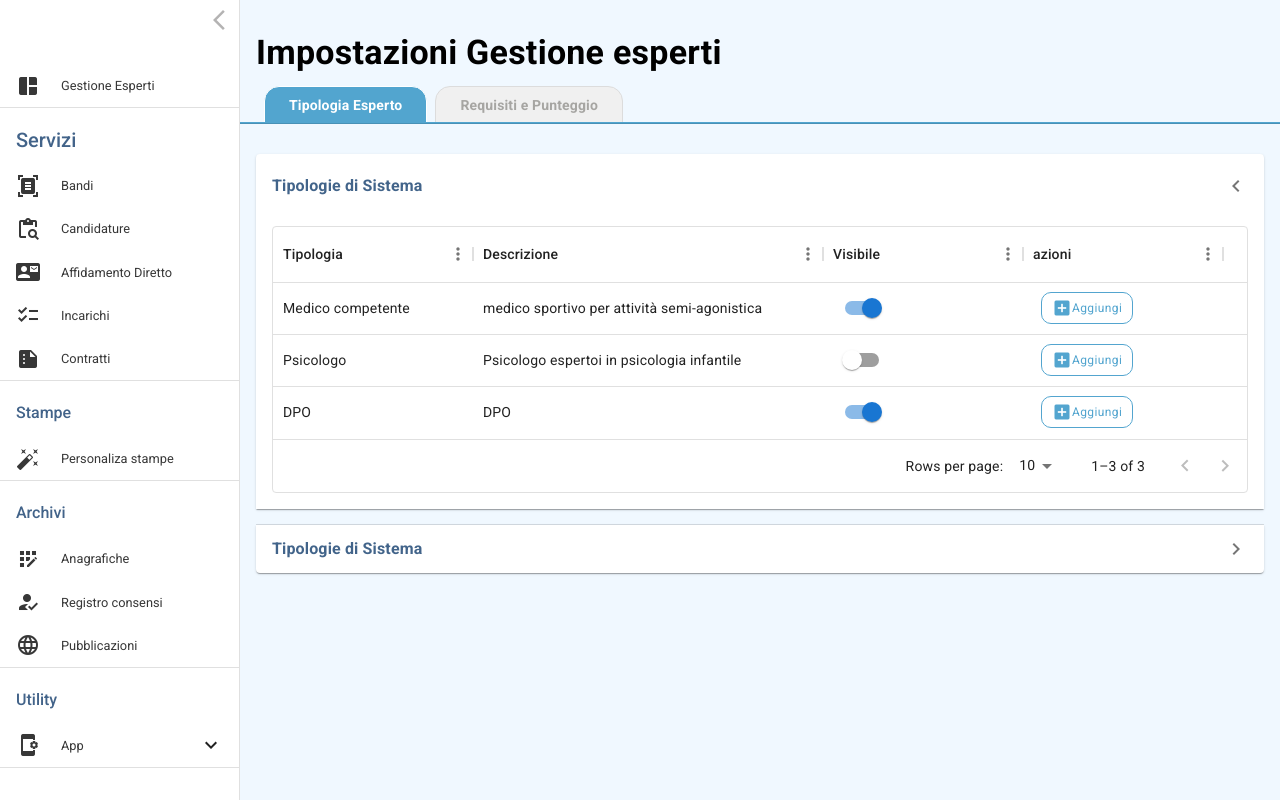
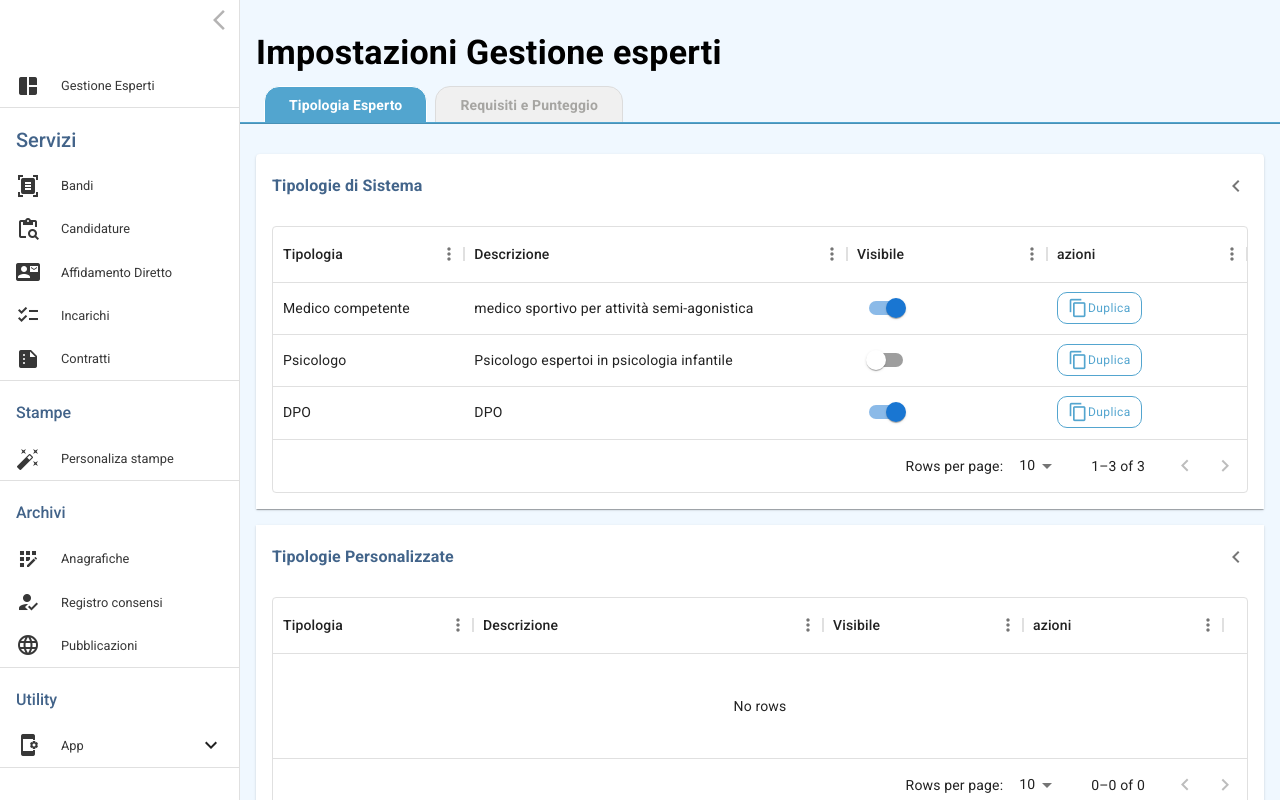
Before and after one commit to PietroSavini/Gestione-Esperti, a React (Vite) app: page /impostazioni in a window 1280 px wide. Built offline with nearby package versions, Linux system fonts and the light colour scheme.

Commit message:
add redux state for settings/tables

```diff
--- a/package.json
+++ b/package.json
@@ -24,11 +24,13 @@
     "react-hook-form": "^7.48.2",
     "react-redux": "^8.1.3",
     "react-router-dom": "^6.17.0",
-    "sass": "^1.69.3"
+    "sass": "^1.69.3",
+    "uuid": "^9.0.1"
   },
   "devDependencies": {
     "@types/react": "^18.2.15",
     "@types/react-dom": "^18.2.7",
+    "@types/uuid": "^9.0.7",
     "@typescript-eslint/eslint-plugin": "^6.0.0",
     "@typescript-eslint/parser": "^6.0.0",
     "@vitejs/plugin-react": "^4.0.3",
--- /dev/null
+++ b/src/app/store/Slices/TipologieSlice.ts
@@ -0,0 +1,31 @@
+// slices/tipologieSlice.ts
+import { createSlice, PayloadAction } from '@reduxjs/toolkit';
+import { RootState } from '../store';
+import { Row } from '../../../pages/SettingsPage/Tabs/TipologiaEspertoTab/Tables/Table_tipologieDiSistema';
+
+interface TipologieState {
+  tipologieDiSistema: Row[];
+  tipologiePersonalizzate: Row[];
+}
+
+const initialState: TipologieState = {
+  tipologieDiSistema: [],
+  tipologiePersonalizzate: [],
+};
+
+const tipologieSlice = createSlice({
+  name: 'tipologie',
+  initialState,
+  reducers: {
+    setTipologieData: (state, action: PayloadAction<TipologieState>) => {
+      return { ...state, ...action.payload };
+    },
+    addTipologiaPersonalizzata: (state, action: PayloadAction<Row>) => {
+      state.tipologiePersonalizzate.push(action.payload);
+    },
+  },
+});
+
+export const { setTipologieData, addTipologiaPersonalizzata } = tipologieSlice.actions;
+export const selectTipologie = (state: RootState) => state.tipologie;
+export default tipologieSlice.reducer;
--- a/src/app/store/store.ts
+++ b/src/app/store/store.ts
@@ -2,11 +2,13 @@ import {configureStore} from '@reduxjs/toolkit'
 //import { apiSlice } from '../api/apiSlice'
 import authSlice from './Slices/authSlice'
 import loaderSlice from './Slices/loaderSlice'
+import TipologieSlice from './Slices/TipologieSlice'
 
 export const store = configureStore({
     reducer:{
         loader: loaderSlice,
-        auth: authSlice
+        auth: authSlice,
+        tipologie: TipologieSlice,
     },
 
 })
--- a/src/components/App_Components/TableFilter/TableFilter.tsx
+++ b/src/components/App_Components/TableFilter/TableFilter.tsx
@@ -1,6 +1,6 @@
 import './TabelFilter.scss'
 import {  Grid, Paper, TextField,Button,FormControl, InputLabel, Select, MenuItem} from '@mui/material';
-import { DataTable } from '../../../pages/SettingsPage/Tabs/TipologiaEspertoTab/DataTable'
+import { DataTable } from '../../../pages/SettingsPage/Tabs/TipologiaEspertoTab/Tables/Table_tipologieDiSistema'
 import { useState } from 'react';
 
 interface UserData {
--- a/src/components/partials/Buttons/ActionButton.tsx
+++ b/src/components/partials/Buttons/ActionButton.tsx
@@ -6,22 +6,26 @@ type Props ={
     text?:string;
     icon?:string;
     direction?:any
+    onClick? : React.MouseEventHandler<HTMLDivElement>
 }
 
+
+
 export const ActionButton = (props:Props) => {
-    const {to,text,icon,direction} = props
+    const {to,text,icon,direction,onClick} = props
+
   return (
     <>
       <Box maxWidth={'400px'}  >
         {to ? (
           <Link to={to}>
-            <Box flexDirection={direction ? direction : 'row'} className='button' display={'flex'} alignItems={'center'} justifyContent={'center'}>
+            <Box flexDirection={direction ? direction : 'row'} className='ms_button' display={'flex'} alignItems={'center'} justifyContent={'center'}>
                   <Typography className='button-text' variant='caption' >{text}</Typography>
                   <Icon fontSize='small' className='button-icon'>{icon}</Icon>
             </Box>
           </Link>
         ) : (
-          <Box flexDirection={direction ? direction : 'row'} className='button' display={'flex'} alignItems={'center'} justifyContent={'center'}>
+          <Box onClick={onClick} flexDirection={direction ? direction : 'row'} className='ms_button' display={'flex'} alignItems={'center'} justifyContent={'center'}>
             <Typography className='button-text' variant='caption' >{text}</Typography>
             <Icon fontSize='small' className='button-icon'>{icon}</Icon>
           </Box>
--- a/src/index.scss
+++ b/src/index.scss
@@ -76,10 +76,9 @@ body {
 
 
 
-.button{
+.ms_button{
   border: 1px solid #53a5cfff;
   border-radius: 10px;
-  margin-left: .5rem;
   color: #53a5cfff;
   transition: 200ms;
   padding: 5px 10px ;
--- a/src/pages/SettingsPage/SettingsPage.tsx
+++ b/src/pages/SettingsPage/SettingsPage.tsx
@@ -1,4 +1,4 @@
-import React, { useEffect, useState } from 'react'
+import { useEffect, useState } from 'react'
 import { Box, Divider, Stack, Typography } from '@mui/material'
 import './settings.scss'
 import { Link, Outlet} from 'react-router-dom'
@@ -23,10 +23,13 @@ export const SettingsPage = () => {
 
 
     }, [])
+
     const [activeTab, setActiveTab] = useState('Tipologia Esperto')
+
     const handleTabClick = ( string : string) => {
       setActiveTab(string)
     }
+
     const tabs = [
       {
         key:'Tipologia-esperto',
@@ -40,7 +43,9 @@ export const SettingsPage = () => {
       }
     ]
 
-    const fetchedData = [
+    //simulazione di dati in arrivo alla pagina tipologiaTesperto
+    const TipologiaEspertoData = {
+      tipologieDiSistema:[
         {
           id:0,
           title:'Medico competente',
@@ -59,12 +64,13 @@ export const SettingsPage = () => {
           description:'DPO',
           visible:true,
         },
-    ]
+      ],
+      tipologiePersonalizzate:[]
+    }
 
   return (
     <>
         <Typography variant='h4' fontWeight={600}>Impostazioni Gestione esperti</Typography>
-
         <Box display={'flex'} alignItems={'flex-end'} position={'absolute'} sx={{left:'0' , right:'0',  height:'50px', marginBottom:'1.5rem'}}>
           <Divider absolute sx={{bottom:'0', backgroundColor:'#52A5CF', height:'2px'}}/>
           <Stack flexDirection={'row'} sx={{padding:'0 1.5rem'}} className='tab-lables-container'>
@@ -82,7 +88,7 @@ export const SettingsPage = () => {
 
         <Box sx={{marginTop:'5rem'}}>
               {activeTab === 'Tipologia Esperto' ? (
-                <TipologiaEsperto data={fetchedData} />
+                <TipologiaEsperto {...TipologiaEspertoData} />
               ):(
                 <p>requisiti e boh</p>
               )}
--- /dev/null
+++ b/src/pages/SettingsPage/Tabs/TipologiaEspertoTab/Tables/Table_tipologieDiSistema.tsx
@@ -0,0 +1,118 @@
+import { Box, Grid, Switch } from '@mui/material'
+import { DataGrid } from '@mui/x-data-grid'
+import React, { useEffect, useState } from 'react'
+import './DataTable.scss'
+import { ActionButton } from '../../../../../components/partials/Buttons/ActionButton'
+import {v4 as uuidv4} from 'uuid'
+
+type Props ={
+    fn? :  Function
+    data: Row[]
+    loader:boolean;
+}
+
+export type Row = {
+    id:number;
+    title:string,
+    description:string;
+    visible:boolean;
+}
+
+type RowParam ={
+    id:number;
+    value:boolean
+}
+
+export const Table_tipologieDiSistema = ({data, fn, loader} : Props ) => {
+    const tableData = data
+    const addCustomModelRow = fn
+    //InitialState
+    // utilizzo useMemo per memorizzare le Rows derivanti da Data, questo metodo offre una migliore ottimizzazione
+    const initialRows = React.useMemo(() => {
+        if (tableData) {
+            return tableData.map(item => ({
+                id: item.id,
+				title: item.title,
+                description: item.description,
+                visible: item.visible ,
+                row:item
+			}));
+		}
+		return [];
+	}, [data]);
+
+    const [rows, setRows] = useState<Row[]>(initialRows)
+
+    const handleSwitchChange = (id: number) => {
+        // Creo un nuovo array di righe, modificando solo quella specifica
+        const updatedRows = rows.map(row =>
+          row.id === id ? { ...row, visible: !row.visible } : row
+        );
+
+        // Aggiorna lo stato con il nuovo array
+        setRows(updatedRows);
+    };
+
+    const handleAddClick = (id:number ) => {
+        const rowObj = rows[id]
+        const newId = uuidv4()
+        const newRow = {...rowObj, id:newId}
+        if(addCustomModelRow){
+            addCustomModelRow(newRow)
+        }
+
+    }
+
+    const VisibleSwitch = ({id, value} : RowParam) => {
+        return <Switch onChange={() => handleSwitchChange(id)} checked={value} />;
+    };
+
+    //dichiaro un array di oggetti "columns" per semplificare la creazione degli Headers delle colonne
+    const columns = [
+        {field: 'title', headerName: 'Tipologia', minWidth:30, flex:0.5, sortable:false, filterable:false ,  },
+        {field: 'description', headerName: 'Descrizione', flex:1, minWidth:350 ,sortable:false, filterable:false },
+        {field: 'visible', renderCell: (params:any) => (<VisibleSwitch value={params.value} id={params.id}/>), headerName: 'Visibile', width: 200,sortable:false, filterable:false },
+        {field:'actions',  headerName:'azioni',width: 200, renderCell: (params:any) => (<ActionButton onClick={() => handleAddClick(params.id)} text='Duplica' icon='content_copy' direction='row-reverse'/>), sortable:false, filterable:false }
+    ];
+
+    useEffect(() => {
+        //salvare dati su redux state,
+
+        //aprire loader tabella
+        //inviare salvataggio a DB
+        //chiudere loader tabella
+        // OPPURE invece del loader attivare una variabile "isDisabled" sui switch finchè la risposta di salvataggio non avviene
+
+
+
+
+    }, [rows])
+
+
+  return (
+    <Box className="dataTable" >
+        <Grid container mb={10} ml={15} spacing={2}>
+            <Grid item width={'100%'} padding={'0 !important'}>
+                <DataGrid
+                    loading={loader}
+                    autoHeight
+                    rows={rows}
+                    columns={columns}
+                    initialState={{
+                        pagination: {
+                            paginationModel: { page: 0, pageSize: 10 },
+                        },
+                    }}
+
+                    pageSizeOptions={[5, 10]}
+                    sx={{
+                        padding:'0',
+                        fontSize: 14,
+
+                    }}
+                />
+            </Grid>
+        </Grid>
+    </Box>
+  )
+}
--- a/src/pages/SettingsPage/Tabs/TipologiaEspertoTab/DataTable.tsx
+++ b/src/pages/SettingsPage/Tabs/TipologiaEspertoTab/Tables/Table_tipologiePersonalizzate.tsx
@@ -2,16 +2,30 @@ import { Box, Grid, Switch } from '@mui/material'
 import { DataGrid } from '@mui/x-data-grid'
 import React, { useEffect, useState } from 'react'
 import './DataTable.scss'
-import { Data, Row } from './TipologiaEsperto'
-import { ActionButton } from '../../../../components/partials/Buttons/ActionButton'
+import { ActionButton } from '../../../../../components/partials/Buttons/ActionButton'
 
-type TableData = Data
-//implementare lazy loading?  in quanto i dati della pagina in teoria dovrebbero essre gia presenti sullo state e presi da DB all' avvio dell app?
+type Props ={
+    fn? :  Function
+    data: Row[]
+}
 
-//1) il Componente DataTable accetta un array di oggetti TableData come data
-export const DataTable = (data : TableData) => {
-    const tableData = data.data
-    // utilizzo useMemo per memorizzare le Rows derivanti da Data, questo metodo previene ricalcoli non necessari quando il componente renderizza di nuovo
+export type Row = {
+    id:number;
+    title:string,
+    description:string;
+    visible:boolean;
+}
+
+type RowParam ={
+    id:number;
+    value:boolean
+}
+
+export const Table_tipologiePersonalizzate = ({data} : Props ) => {
+    const tableData = data
+
+    //InitialState
+    // utilizzo useMemo per memorizzare le Rows derivanti da Data, questo metodo offre una migliore ottimizzazione
     const initialRows = React.useMemo(() => {
         if (tableData) {
             return tableData.map(item => ({
@@ -19,6 +33,7 @@ export const DataTable = (data : TableData) => {
 				title: item.title,
                 description: item.description,
                 visible: item.visible ,
+
 			}));
 		}
 		return [];
@@ -27,38 +42,40 @@ export const DataTable = (data : TableData) => {
     const [rows, setRows] = useState<Row[]>(initialRows)
 
     const handleSwitchChange = (id: number) => {
-        // Crea una nuova array di righe, modificando solo quella specifica
+        // Creo un nuovo array di righe, modificando solo quella specifica
         const updatedRows = rows.map(row =>
           row.id === id ? { ...row, visible: !row.visible } : row
         );
 
-        // Aggiorna lo stato con la nuova array di righe
+        // Aggiorna lo stato con il nuovo array
         setRows(updatedRows);
     };
-    type RowParam ={
-        id:number;
-        value:boolean
-    }
+
+
+
     const VisibleSwitch = ({id, value} : RowParam) => {
         return <Switch onChange={() => handleSwitchChange(id)} checked={value} />;
     };
 
     //dichiaro un array di oggetti "columns" per semplificare la creazione degli Headers delle colonne
     const columns = [
-        {field: 'title', headerName: 'Tipologia', width: 200, sortable:false, filterable:false ,  },
-        {field: 'description', headerName: 'Descrizione', width: 350,sortable:false, filterable:false },
+        {field: 'title', headerName: 'Tipologia', width: 200  },
+        {field: 'description', headerName: 'Descrizione', width: 350},
         {field: 'visible', renderCell: (params:any) => (<VisibleSwitch value={params.value} id={params.id}/>), headerName: 'Visibile', width: 200,sortable:false, filterable:false },
-        {field:'actions',  headerName:'azioni',width: 200, renderCell: () => (<ActionButton text='Aggiungi' icon='add_box' direction='row-reverse'/>)}
+        {field:'actions',  headerName:'azioni',width: 200, renderCell: (params:any) => (<ActionButton  text='Elimina' icon='delete' direction='row-reverse'/>), sortable:false, filterable:false }
     ];
 
     useEffect(() => {
-        //salvare dati su redux state, e inviare salvataggio a DB
-        //impostare loader su true per evitare spamming dello switch ed eventuali errori di salvataggio dei dati
+        //salvare dati su redux state,
+
+        //aprire loader tabella
+        //inviare salvataggio a DB
+        //chiudere loader tabella
         // OPPURE invece del loader attivare una variabile "isDisabled" sui switch finchè la risposta di salvataggio non avviene
-        //la funzione che poi esegue il salvataggio DEVE avere throttling per ogni evenienza
-      console.log(rows)
+        setRows(initialRows)
 
-    }, [rows])
+
+    }, [data])
 
 
   return (
@@ -66,7 +83,6 @@ export const DataTable = (data : TableData) => {
         <Grid container mb={10} ml={15} spacing={2}>
             <Grid item width={'100%'} padding={'0 !important'}>
                 <DataGrid
-
                     autoHeight
                     rows={rows}
                     columns={columns}
--- a/src/pages/SettingsPage/Tabs/TipologiaEspertoTab/TipologiaEsperto.tsx
+++ b/src/pages/SettingsPage/Tabs/TipologiaEspertoTab/TipologiaEsperto.tsx
@@ -1,48 +1,97 @@
 import { Accordion, AccordionDetails, AccordionSummary, Icon, Typography } from '@mui/material'
+import{ Table_tipologieDiSistema, Row }from './Tables/Table_tipologieDiSistema'
+import { useEffect, useState } from 'react'
+import { Table_tipologiePersonalizzate } from './Tables/Table_tipologiePersonalizzate'
+import { useAppDispatch } from '../../../../app/ReduxTSHooks'
+import { useSelector } from 'react-redux'
+import { addTipologiaPersonalizzata, selectTipologie, setTipologieData } from '../../../../app/store/Slices/TipologieSlice'
+import { closeLoader, openLoader } from '../../../../app/store/Slices/loaderSlice'
+import Loader from '../../../../components/partials/Loader/Loader'
 
-import{ DataTable }from './DataTable'
-import { useEffect, useState } from 'react'
+//implementare lazy loading?  in quanto i dati della pagina in teoria dovrebbero essre gia presenti sullo state e presi da DB all' avvio dell app?
 
-export type Data = {
-    data:Row[]
+type Data = {
+  tipologieDiSistema: Row[],
+  tipologiePersonalizzate:Row[]
 }
+//il parametro 'data' passato al componente non dovrebbe esistere in situazione reale, il componente stesso farà chiamata all'endpoint o prende i dati già presenti nel redux store
+export const TipologiaEsperto = (data:Data) => {
+    const dispatch = useAppDispatch();
+    const tipologieState = useSelector(selectTipologie);
 
- export type Row = {
-    id:number;
-    title:string,
-    description:string;
-    visible:boolean;
+    //estraggo i dati tabellari dallo store redux
+    const {tipologieDiSistema, tipologiePersonalizzate} = tipologieState;
+    // hook per gestire espansione degli accordion
+    const [expanded, setExpanded] = useState<boolean[]>([true,true]);
+    const [tableLoader, setTableLoader] = useState<boolean[]>([false,false]);
+
+    //Hook useEffect che si avvia
+    useEffect(() => {
+      //controllo se const tipologieDiSistema è vuoto
+      //SE VUOTO: (primo avvio dell'app)
+      if(tipologieDiSistema.length === 0){
+        console.log('NON HO LE TIPOLOGIE NELLO STORE, FACCIO CHIAMATA AD ENDPOINT')
+        //effettuo la chiamata all'endpoint per prendere le tipologie da DB
+        //una volta prese le tipologie (personalizzate e di sistema)
+        //salvare i dati presi dalla risposta della chiamata nel Redux Store.
+        dispatch(setTipologieData(data))
+            //le tabelle saranno popolate
       }
+      //SE NON E' VUOTO:
+          // non faccio nulla in qunato i dati per le tabelle sono già presenti nel Redux Store
 
-export const TipologiaEsperto = ({data}:Data) => {
-    const [expanded,setExpanded] = useState<boolean[]>([true,false])
+      //funzione che avvia processo di update su dtate e su DB alla modifica di TipologiePersonalizzate
+          console.log('tipologie di Sistema: ' , tipologieDiSistema)
+          console.log('tipologie Personalizzate: ' , tipologiePersonalizzate)
+    }, [dispatch, data])
 
+    //funzione che gestisce apertura e chiusura degli accordion
     const handleChange = (panel: number) => (_: React.SyntheticEvent, isExpanded: boolean) => {
       const newExpanded = [...expanded];
       newExpanded[panel] = isExpanded;
       setExpanded(newExpanded);
+
     };
 
+    //funzione che passo al bottone 'duplica' e che ha il compito di aggiungere la row a tipologiePersonalizzate partendo dalla row di sistema
+    const addToCustom = (row:Row) => {
+
+      //apro loader tabella tipologie personalizzate
+      setTableLoader([false,true])
+      //aggiungo row a tipologiePersonalizzate state
+      dispatch(addTipologiaPersonalizzata(row))
+      //aggiungo la row al DB
+      //chiudo loader tabella tipologiepersonalizzate
+      setTableLoader([false,false])
+
+    }
+
+  if(tipologieDiSistema.length !== 0){
+    dispatch(closeLoader())
     return (
       <>
+
         <Accordion expanded={expanded[0]} onChange={handleChange(0)}>
           <AccordionSummary expandIcon={<Icon>chevron_right</Icon>}>
             <Typography variant='body1' fontWeight={600} color={'#42648aff'}> Tipologie di Sistema </Typography>
           </AccordionSummary>
           <AccordionDetails>
-          <DataTable data={data} />
+            <Table_tipologieDiSistema loader={tableLoader[0]} fn={addToCustom} data={tipologieDiSistema} />
           </AccordionDetails>
         </Accordion>
 
         <Accordion expanded={expanded[1]} onChange={handleChange(1)}>
           <AccordionSummary expandIcon={<Icon>chevron_right</Icon>}>
-          <Typography variant='body1' fontWeight={600} color={'#42648aff'}> Tipologie di Sistema </Typography>
+            <Typography variant='body1' fontWeight={600} color={'#42648aff'}> Tipologie Personalizzate </Typography>
           </AccordionSummary>
           <AccordionDetails>
-          <div>ma piac a fess</div>
+            <Table_tipologiePersonalizzate data={tipologiePersonalizzate} />
           </AccordionDetails>
         </Accordion>
 
       </>
     )
+  }else{
+    dispatch(openLoader())
   }
+}
```
Also changed, not shown: src/pages/SettingsPage/Tabs/TipologiaEspertoTab/Tables/DataTable.scss (renamed from src/pages/SettingsPage/Tabs/TipologiaEspertoTab/DataTable.scss), 1 other file (tests, documents, lock files or other folders). Lines whose indentation alone changed are shown as unchanged.
